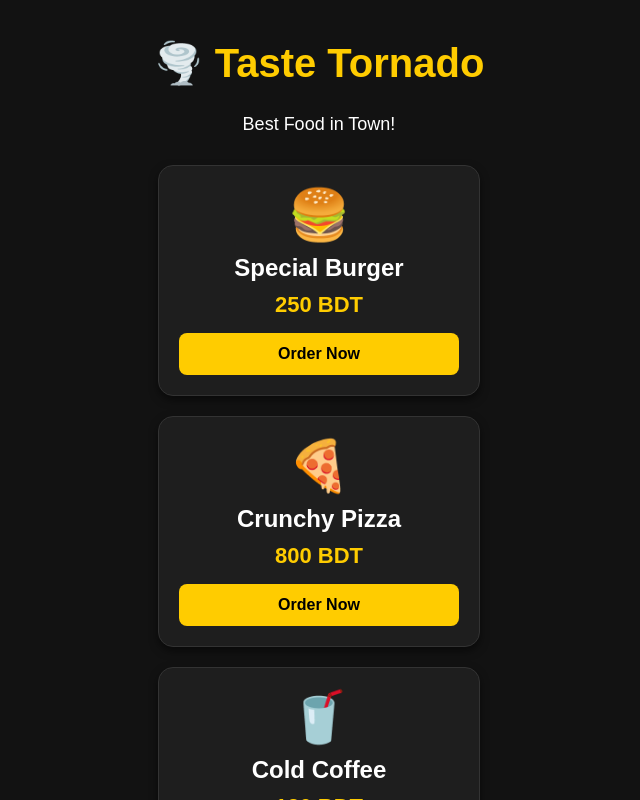
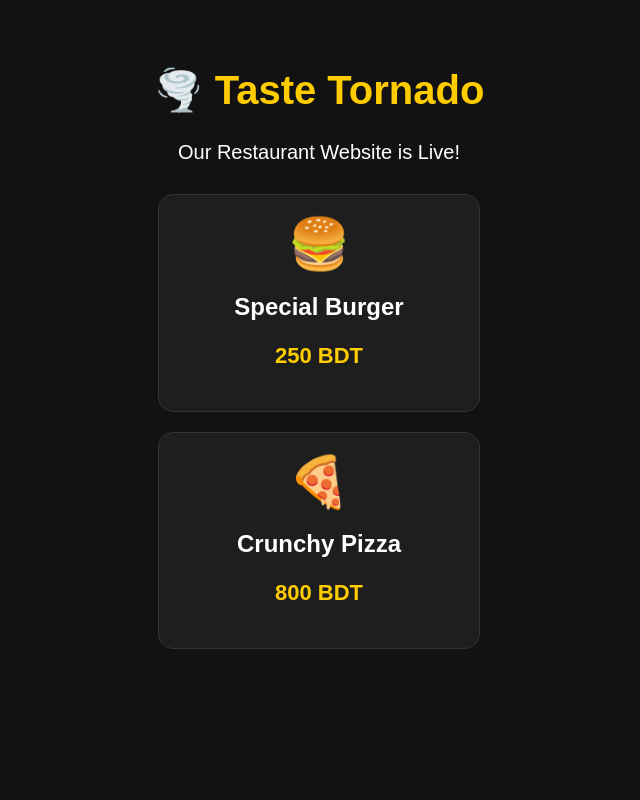
Before and after one commit to hasan2807/taste-tornado-saas, a Next.js app: page / in a window 1280 px wide. Shown: the top 800 px of the page, without its empty margins (321-961 px from the left). Built offline with nearby package versions, Linux system fonts and the light colour scheme.

Commit message:
Refactor Home component and update menu display
Signed-off-by: hasan2807 <mdh90242@gmail.com>

```diff
--- a/app/page.js
+++ b/app/page.js
@@ -1,33 +1,22 @@
-"use client";
+export default function Home() {
+  return (
+    <div style={{ backgroundColor: '#121212', color: 'white', minHeight: '100vh', padding: '40px', fontFamily: 'sans-serif', textAlign: 'center' }}>
+      <h1 style={{ color: '#ffcc00', fontSize: '40px' }}>🌪️ Taste Tornado</h1>
+      <p style={{ fontSize: '20px', margin: '20px 0' }}>Our Restaurant Website is Live!</p>
 
-export default function Home() {
-  const menu = [
-    { id: 1, name: "Special Burger", price: 250, img: "🍔" },
-    { id: 2, name: "Crunchy Pizza", price: 800, img: "🍕" },
-    { id: 3, name: "Cold Coffee", price: 120, img: "🥤" }
-  ];
+      <div style={{ display: 'flex', flexDirection: 'column', gap: '20px', alignItems: 'center', marginTop: '30px' }}>
+        <div style={{ border: '1px solid #333', padding: '20px', borderRadius: '15px', width: '280px', backgroundColor: '#1e1e1e' }}>
+          <div style={{ fontSize: '50px' }}>🍔</div>
+          <h2>Special Burger</h2>
+          <p style={{ color: '#ffcc00', fontWeight: 'bold', fontSize: '22px' }}>250 BDT</p>
+        </div>
 
-  return (
-    <div style={{ backgroundColor: '#121212', color: 'white', minHeight: '100vh', padding: '20px', fontFamily: 'sans-serif', textAlign: 'center' }}>
-      <h1 style={{ color: '#ffcc00', fontSize: '40px', marginTop: '20px' }}>🌪️ Taste Tornado</h1>
-      <p style={{ fontSize: '18px', marginBottom: '30px' }}>Best Food in Town!</p>
-
-      <div style={{ display: 'flex', flexDirection: 'column', gap: '20px', alignItems: 'center' }}>
-        {menu.map((item) => (
-          <div key={item.id} style={{ border: '1px solid #333', padding: '20px', borderRadius: '15px', width: '280px', backgroundColor: '#1e1e1e', boxShadow: '0 4px 8px rgba(0,0,0,0.5)' }}>
-            <div style={{ fontSize: '50px' }}>{item.img}</div>
-            <h2 style={{ margin: '10px 0', fontSize: '24px' }}>{item.name}</h2>
-            <p style={{ color: '#ffcc00', fontWeight: 'bold', fontSize: '22px', margin: '5px 0' }}>{item.price} BDT</p>
-            <button
-              onClick={() => alert(`${item.name} ordered!`)}
-              style={{ backgroundColor: '#ffcc00', border: 'none', padding: '12px 25px', borderRadius: '8px', fontWeight: 'bold', cursor: 'pointer', marginTop: '10px', width: '100%', fontSize: '16px' }}
-            >
-              Order Now
-            </button>
-          </div>
-        ))}
+        <div style={{ border: '1px solid #333', padding: '20px', borderRadius: '15px', width: '280px', backgroundColor: '#1e1e1e' }}>
+          <div style={{ fontSize: '50px' }}>🍕</div>
+          <h2>Crunchy Pizza</h2>
+          <p style={{ color: '#ffcc00', fontWeight: 'bold', fontSize: '22px' }}>800 BDT</p>
+        </div>
       </div>
-      <footer style={{ marginTop: '50px', color: '#555', fontSize: '14px' }}>© 2026 Taste Tornado SaaS</footer>
     </div>
   );
 }
```
